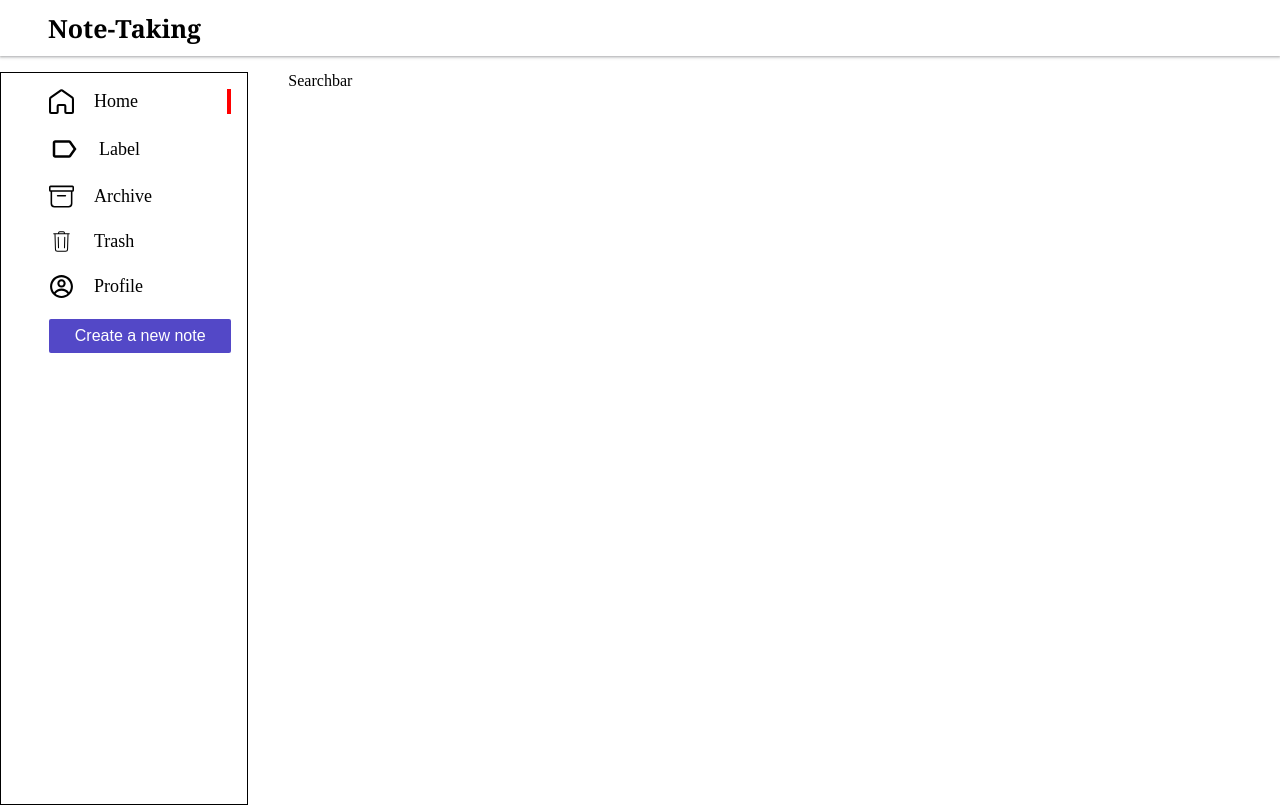
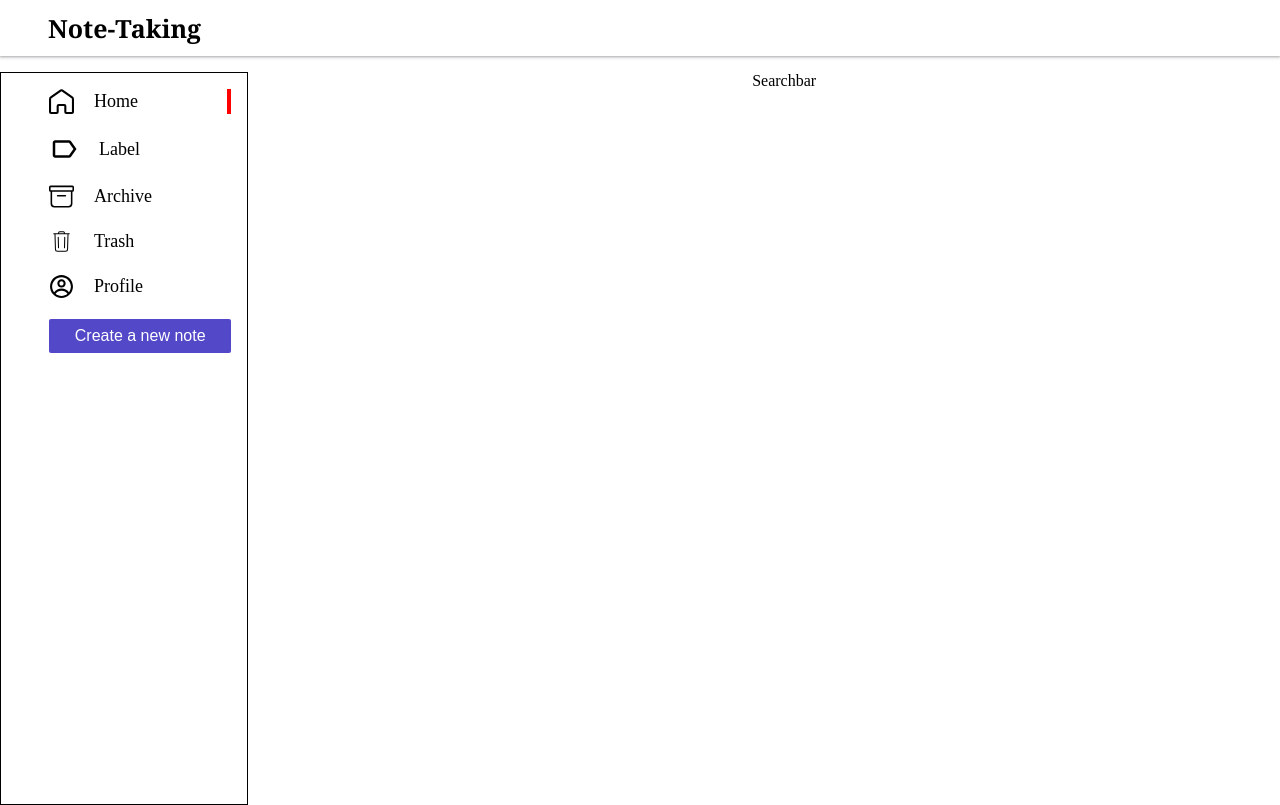
Before and after one commit to prince2167/Note-taking, a React (Vite) app: page / in a window 1280 px wide. Built offline with nearby package versions, Linux system fonts and the light colour scheme.

Commit message:
style: seachbar and outlets

```diff
--- a/src/components/Layout/Layout.module.css
+++ b/src/components/Layout/Layout.module.css
@@ -4,6 +4,10 @@
   margin-top: 1rem;
 }
 
-.main{
+.main {
   width: 100%;
+  display: flex;
+  flex-direction: column;
+  align-items: center;
+  gap: 1.5rem;
 }
```
